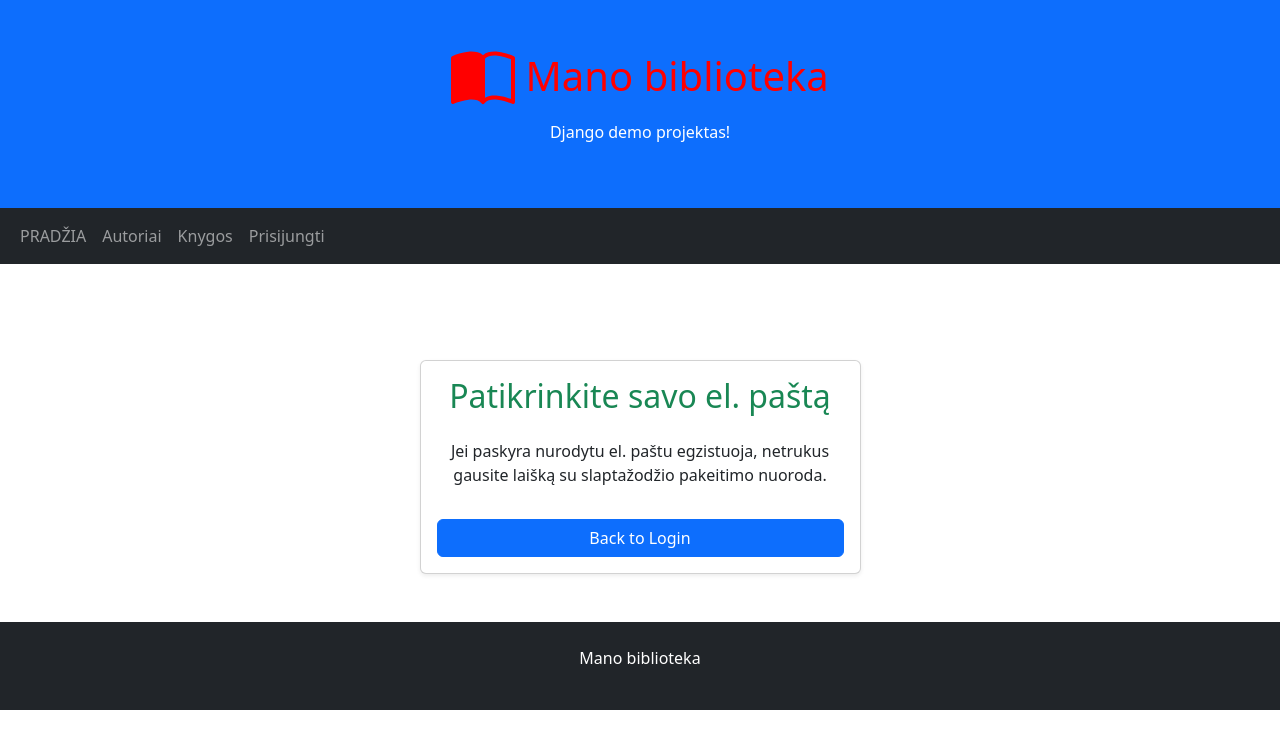
After one commit to DonatasNoreika/library_20260413, a Django app: template mysite/library/templates/registration/password_reset_done.html in a window 1280 px wide. The commit adds this page. Shown: the top 749 px of the page. Run offline with Django 5.2, Linux system fonts and the light colour scheme; the template is opened without the code that fills it, so the values that code supplies are empty.

Commit message:
3: Pridėtas vartotojo slaptažodžio keitimas

```diff
--- a/mysite/library/templates/registration/login.html
+++ b/mysite/library/templates/registration/login.html
@@ -10,4 +10,5 @@
     {{ form | crispy }}
     <button type="submit" class="btn btn-primary">Prisijungti</button>
 </form>
+<p><a href="{% url 'password_reset' %}" class="btn btn-link w-100">Pamiršote slaptažodį?</a></p>
 {% endblock %}
--- /dev/null
+++ b/mysite/library/templates/registration/password_reset_done.html
@@ -0,0 +1,22 @@
+{% extends "base.html" %}
+
+{% block title %}Patikrinkite savo el. paštą{% endblock %}
+
+{% block content %}
+<div class="container mt-5">
+    <div class="row justify-content-center">
+        <div class="col-md-5">
+            <div class="card shadow-sm">
+                <div class="card-body">
+                    <h2 class="mb-4 text-center text-success">Patikrinkite savo el. paštą</h2>
+                    <p class="text-center">
+                        Jei paskyra nurodytu el. paštu egzistuoja, netrukus gausite laišką su slaptažodžio pakeitimo
+                        nuoroda.
+                    </p>
+                    <a href="{% url 'login' %}" class="btn btn-primary w-100 mt-3">Back to Login</a>
+                </div>
+            </div>
+        </div>
+    </div>
+</div>
+{% endblock %}
--- /dev/null
+++ b/mysite/library/templates/registration/password_reset_email.html
@@ -0,0 +1,4 @@
+Sveiki,
+
+Kažkas mums atsiuntė užklausą slaptažodžio keitimui. Jeigu tai buvote Jūs, sekite nuoroda žemiau:
+{{ protocol}}://{{ domain }}{% url 'password_reset_confirm' uidb64=uid token=token %}
```
Also changed, not shown: mysite/library/templates/registration/password_reset_complete.html (added, +21 -0 lines), mysite/library/templates/registration/password_reset_confirm.html (added, +19 -0 lines), mysite/library/templates/registration/password_reset_form.html (added, +19 -0 lines), mysite/mysite/settings.py (+7 -0 lines).
